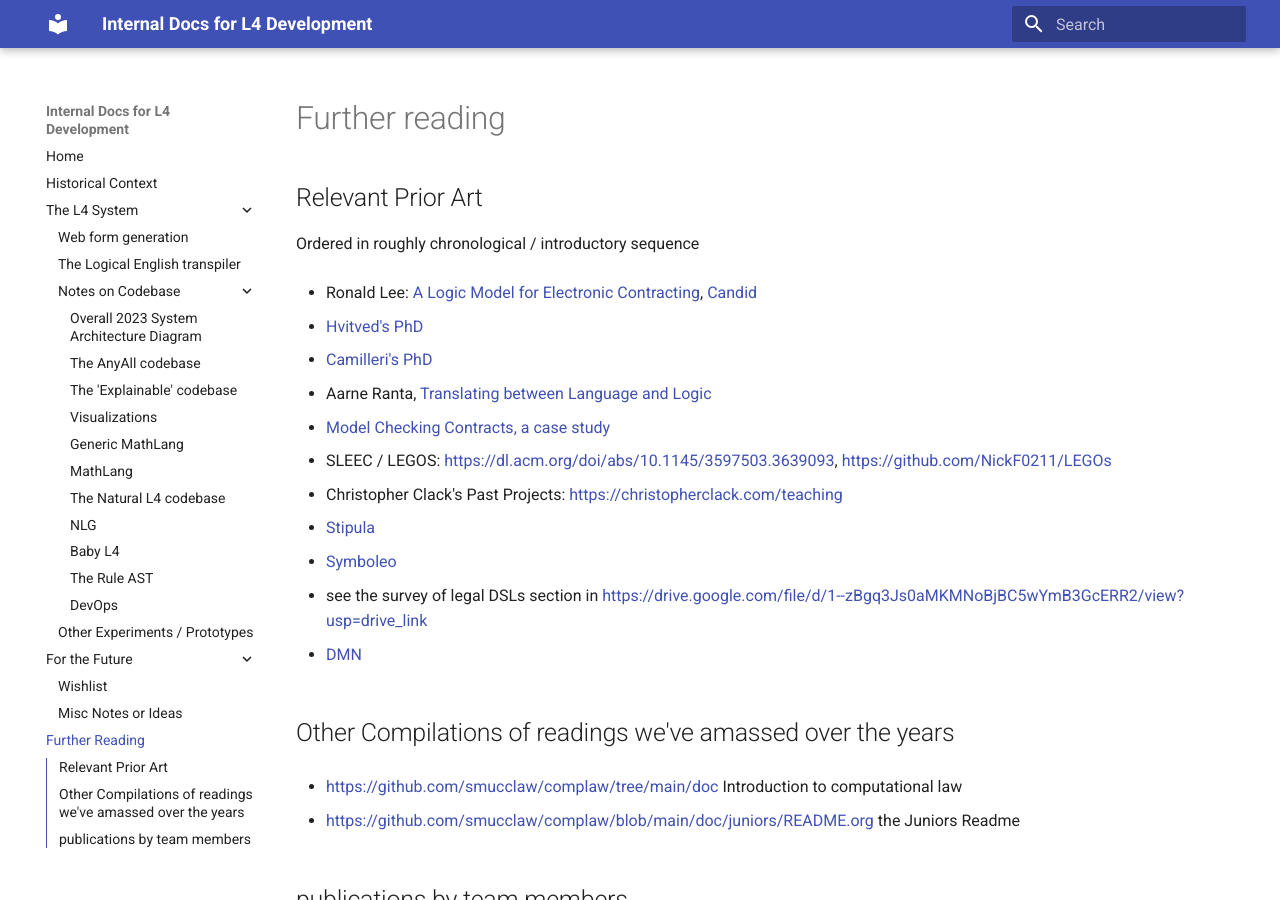
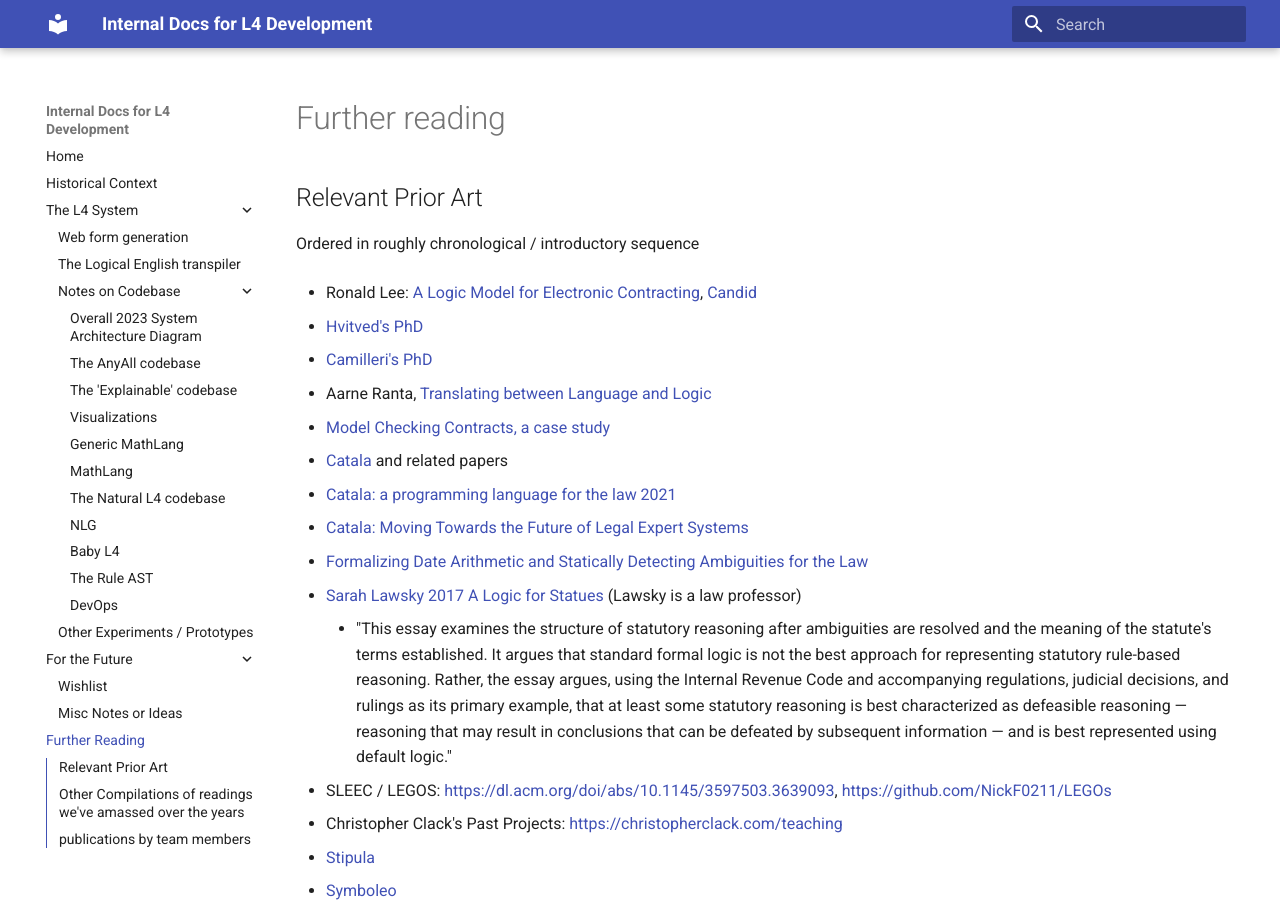
Before and after one commit to smucclaw/internal_docs, an MkDocs documentation site: the page built from docs/further_reading.md, in a window 1280 px wide and 900 px high. Built offline with MkDocs 1.6.1 and Material for MkDocs 9.7.7, drawn with Linux system fonts in a browser that asks for light colours.

Commit message:
Further reading: Add catala papers

```diff
--- a/docs/further_reading.md
+++ b/docs/further_reading.md
@@ -13,6 +13,13 @@ Ordered in roughly chronological / introductory sequence
 - Aarne Ranta, [Translating between Language and Logic](https://drive.google.com/file/d/1q__9Dw_u0wTF5At7CvvsLp9Y6h2KFfZB/view?usp=drive_link)
 
 - [Model Checking Contracts, a case study](https://drive.google.com/file/d/1a9ptQlFHvHWjZr7SLsl01HHH-f1xAWJG/view?usp=drive_link)
+
+- [Catala](https://catala-lang.org/) and related papers
+  - [Catala: a programming language for the law 2021](https://hal.inria.fr/hal-03159939)
+  - [Catala: Moving Towards the Future of Legal Expert Systems](https://hal.inria.fr/hal-02936606)
+  - [Formalizing Date Arithmetic and Statically Detecting Ambiguities for the Law](https://rmonat.fr/data/pubs/2024/2024-04-08_esop_dates.pdf)
+  - [Sarah Lawsky 2017 A Logic for Statues](https://papers.ssrn.com/sol3/papers.cfm?abstract_id=3088206) (Lawsky is a law professor)
+    - "This essay examines the structure of statutory reasoning after ambiguities are resolved and the meaning of the statute's terms established. It argues that standard formal logic is not the best approach for representing statutory rule-based reasoning. Rather, the essay argues, using the Internal Revenue Code and accompanying regulations, judicial decisions, and rulings as its primary example, that at least some statutory reasoning is best characterized as defeasible reasoning — reasoning that may result in conclusions that can be defeated by subsequent information — and is best represented using default logic."
 
 - SLEEC / LEGOS: <https://dl.acm.org/doi/abs/10.1145/3597503.3639093>, <https://github.com/NickF0211/LEGOs>
 
```
